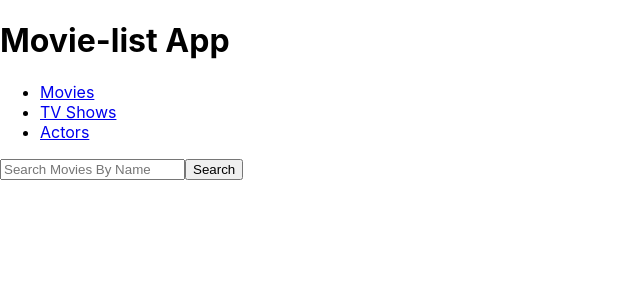
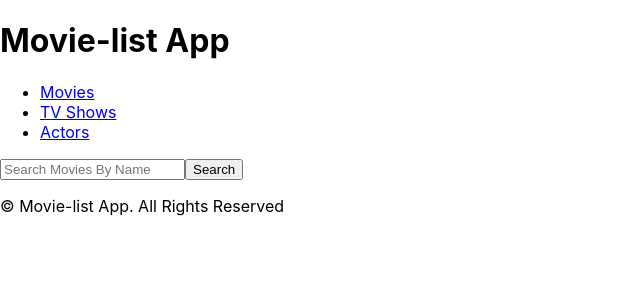
Before and after one commit to seoinsydney/movie-list, a React (Create React App) app: page / in a window 1280 px wide. Shown: the top 300 px of the page, without its empty margins (0-640 px from the left). Built offline with nearby package versions, Linux system fonts and the light colour scheme.

Commit message:
footer added

```diff
--- a/src/App.js
+++ b/src/App.js
@@ -1,9 +1,12 @@
+
+import Footer from './components/Footer';
 import Header from './components/Header';
 
 function App() {
   return (
     <div className="App">
         <Header />
+        <Footer />
     </div>
   );
 }
--- /dev/null
+++ b/src/components/Footer.js
@@ -0,0 +1,11 @@
+import React from 'react'
+
+const Footer = () => {
+    return (
+        <div>
+            <p>&copy; Movie-list App. All Rights Reserved </p>
+        </div>
+    )
+}
+
+export default Footer
```
